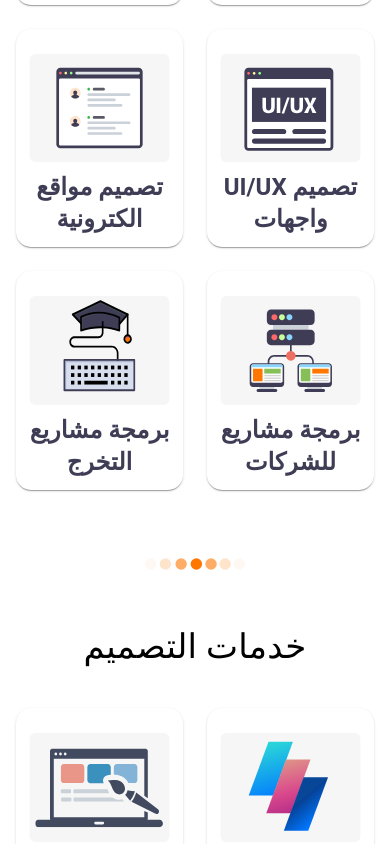
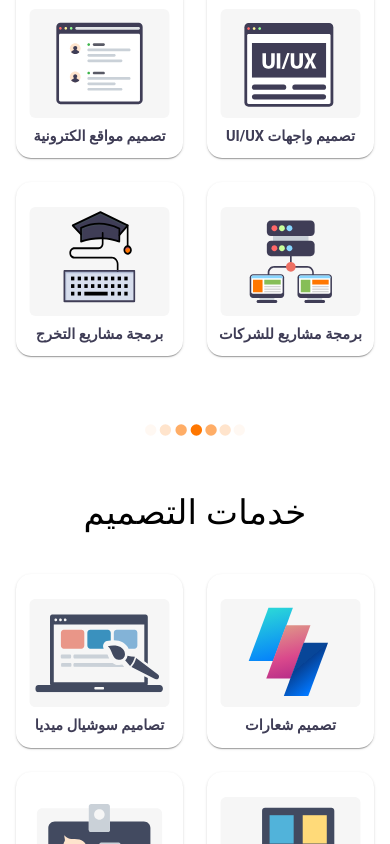
Before and after one commit to AmeerAliCS/Orange, a Next.js app: page / in a window 390 px wide. Shown: the part 1220-2064 px from the top of the page. Built offline with nearby package versions, Linux system fonts and the light colour scheme.

Commit message:
fix features bugs in mobile screen

```diff
--- a/components/home/DesignService.jsx
+++ b/components/home/DesignService.jsx
@@ -35,7 +35,7 @@ export default function DesignService() {
                  src={data.imageUrl}
                  width={700}
                  height={455}/>
-                <Typography variant="h5" sx={{ marginTop: "3%", fontWeight: 'bold', color: '#3F3D56'}}>
+                <Typography variant="h5" sx={{ marginTop: "3%", fontWeight: 'bold', color: '#3F3D56', fontSize:{xs:14.5, sm:22}}}>
                   {data.title}
                 </Typography>
               </Item>
--- a/components/home/ProgrammingService.jsx
+++ b/components/home/ProgrammingService.jsx
@@ -37,6 +37,7 @@ export default function ProgrammingService() {
                       marginTop: "3%",
                       fontWeight: "bold",
                       color: "#3F3D56",
+                      fontSize:{xs:14.5, sm:22}
                     }}
                   >
                     {data.title}
```
